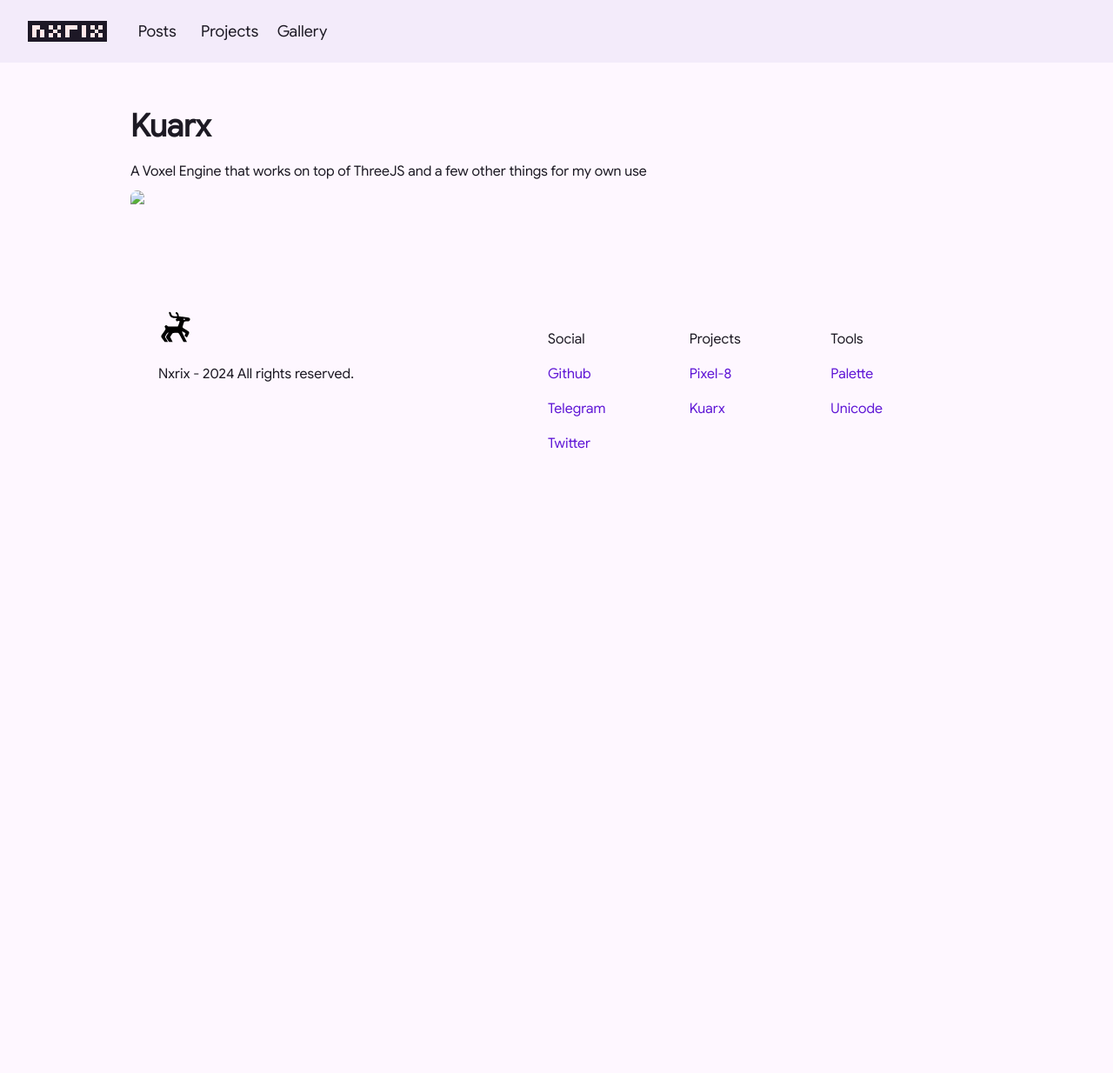
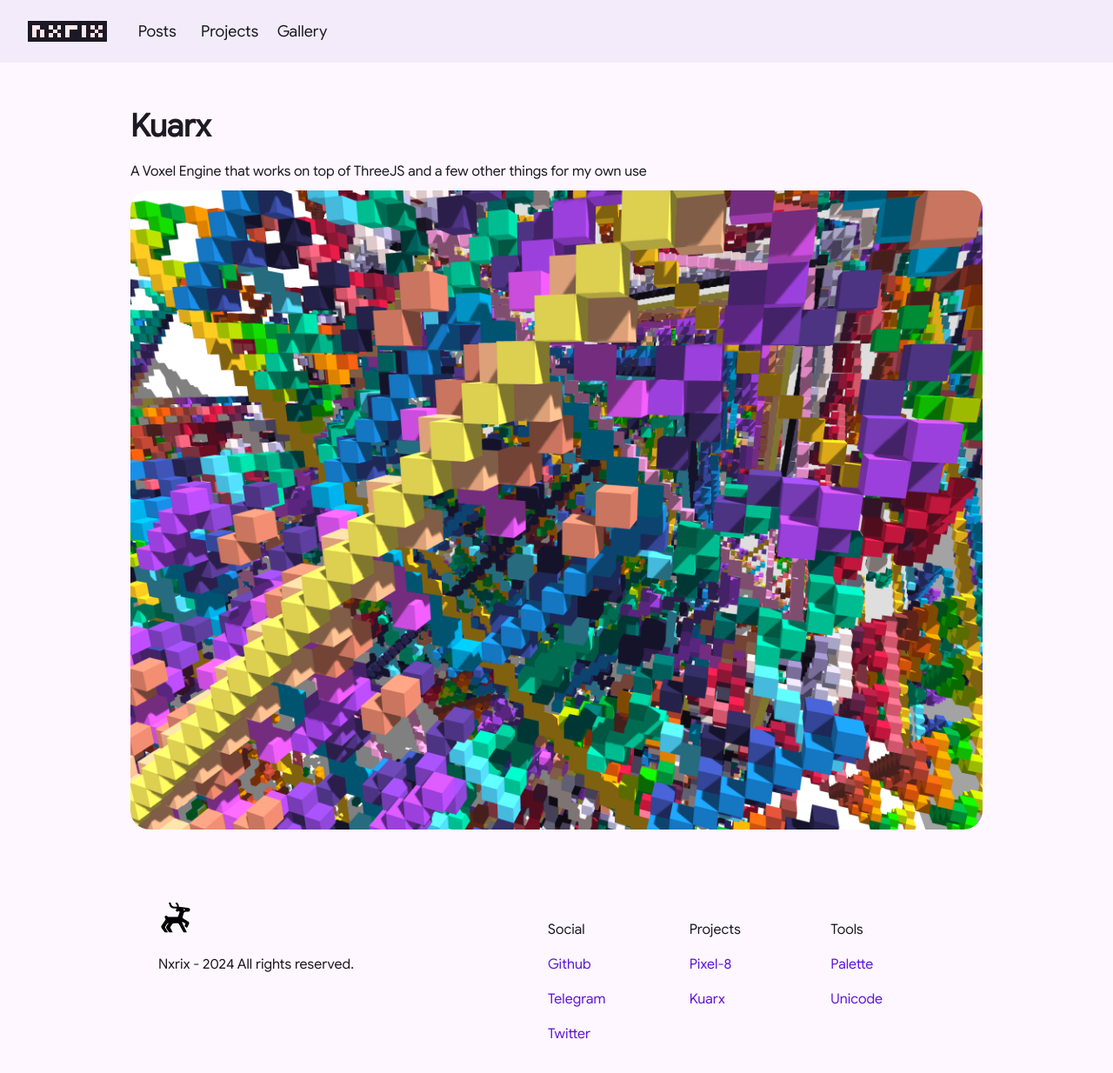
Before and after one commit to Nxrix/nxrix.github.io, a Jekyll site: the page built from _projects/kuarx.md, in a window 1280 px wide. Shown: the top 1234 px of the page at 87% size. Built offline with Jekyll 4.4.1, drawn with Linux system fonts in a browser that asks for light colours.

Commit message:
Update kuarx.md

```diff
--- a/_projects/kuarx.md
+++ b/_projects/kuarx.md
@@ -9,4 +9,4 @@ image: "krx.png"
 
 A Voxel Engine that works on top of ThreeJS and a few other things for my own use
 
-<img src="./img/misc/screenshot/kuarx-vx6-alpha.png" class="center">
+<img src="./img/misc/screenshots/kuarx-vx6-alpha.png" class="center">
```
